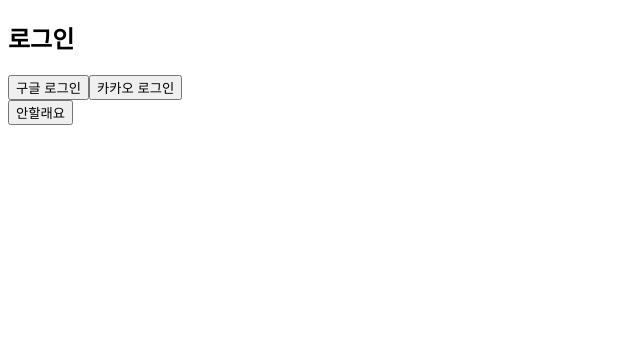
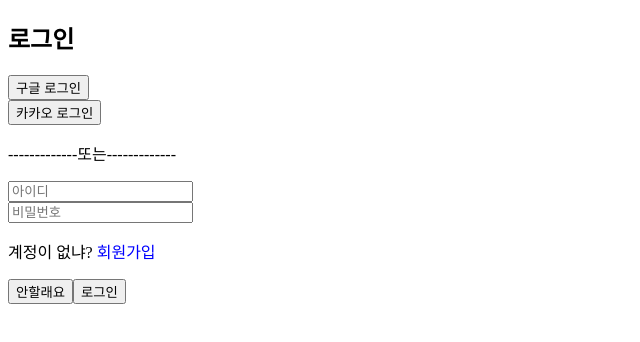
Before and after one commit to iam-home/ReviewCollection, a React (Vite) app: page /login in a window 1280 px wide. Shown: the top 342 px of the page, without its empty margins (0-640 px from the left). Built offline with nearby package versions, Linux system fonts and the light colour scheme; no server answers.

Commit message:
로그인은 아마 완성인 거 같음

```diff
--- a/src/LoginPage.tsx
+++ b/src/LoginPage.tsx
@@ -1,23 +1,62 @@
 import { useNavigate } from 'react-router-dom';
-import { signInWithGoogle, signInWithKakao } from './supabaseClient.ts';
+import { useState } from 'react'
+import { signInWithGoogle, signInWithKakao, signInWithEmail, signUpWithEmail } from './supabaseClient.ts';
 
 function Login() {
   const navigate = useNavigate();
+  const [signUp, setSignUp] = useState(false);
+  const [nickname, setNickname] = useState('');
+  const [password, setPassword] = useState('');
+
+  const handleLogin = async (whatUWant: boolean) => { // true: Sign In, false: Sign Up
+    const fullEmail = nickname.includes('@') ? nickname : `${nickname}@gmail.com`;
+    let isSuccess: boolean = false;
+    // 둘 중 하나 이상이 공백이면 빠꾸
+    if (whatUWant) { // Sign In
+      isSuccess = await signInWithEmail(fullEmail, password);
+    }
+    else if (!whatUWant) { // Sign Up
+      isSuccess = await signUpWithEmail(fullEmail, password);
+    }
+
+    if (isSuccess) navigate('/', { replace: true })
+  };
+
 
   return (
     <div>
 
-        <h2>로그인</h2>
+      { !signUp ? <h2>로그인</h2>
+      : <>
+        <h2>회원가입</h2>
+        <p>알아두기: 비밀번호 찾기 못함</p> {/* 이거를 그 동그라미 안에 느낌표 있는 거 있잖음 그거 눌렀을 때 보이게 하자 */}
+      </>
+      }
 
-        <button onClick={ signInWithGoogle }>구글 로그인</button>
-        <button onClick={ signInWithKakao }>카카오 로그인</button>
-        {/* 아이콘도 넣으면 이쁠 거 같음 */}
-        <br />
+        { !signUp &&
+        <>
+          <button onClick={ signInWithGoogle }>구글 로그인</button><br />
+          <button onClick={ signInWithKakao }>카카오 로그인</button>
+          {/* 아이콘도 넣으면 이쁠 거 같음 */}
+          <p>-------------또는-------------</p>
+        </>
+        }
+
+        <input type="text" placeholder="아이디" value={ nickname } onChange={(e) => setNickname(e.target.value)}/><br />
+        <input type="password" placeholder="비밀번호" value={ password } onChange={(e) => setPassword(e.target.value)}/><br />
+
+        { !signUp ?
+          <p>계정이 없냐? <a className='no-cursur' onClick={()=>{ setSignUp(true); }} style={{ cursor: 'pointer', color: 'blue' }}>회원가입</a></p>
+          : <p>마음이 바뀌었어요 <a className='no-cursur' onClick={()=>{ setSignUp(false); }} style={{ cursor: 'pointer', color: 'blue' }}>로그인</a></p>
+        }
+
+        <button onClick={()=>{ if (confirm('진짜 나감?')) navigate('/'); }}>안할래요</button>
+        { !signUp ? <button onClick={()=>{ handleLogin(true) }}>로그인</button> : <button onClick={()=>{ handleLogin(false) }} >회원가입</button> }
+
 
         {/* 비밀번호 찾기 */}
         {/* 최근에 사용한 수단 */}
 
-        <button onClick={()=>{ if (confirm('진짜 나감?')) navigate('/'); }}>안할래요</button>
 
     </div>
   );
--- a/src/MainPage.tsx
+++ b/src/MainPage.tsx
@@ -22,7 +22,7 @@ function MainPage() {
     return <div>로그인 정보 확인 중...</div>;
   }
 
-  const loginText = session?.user ? "마이페이지? 로그아웃? 다크모드? 설정?" : "로그인하셈";
+  // const loginText = session?.user ? "마이페이지? 로그아웃? 다크모드? 설정?" : "로그인하셈";
 
   const Logout = async () => {
   const { error } = await client.auth.signOut();
@@ -38,14 +38,15 @@ function MainPage() {
             <div className="logo">ReviewCollection</div>
             {/* 프로토타입 이름 */}
             <nav>
-
-                { session?.user && <p>{ session.user.email }의 라이브러리</p>}
-                {/* @gmail.com 까지 나오는 거 너무 길어. 아이디를 정하게 하든가, 아니면 해당 로그인 방식의 닉네임만 뜨게 하든가 */}
-
                 <ul className="nav-links">
                 <li><a onClick={()=> setIsSearch(!isSearch) }>{isSearch ? "검색" : "검색"}</a></li>
-                <li><a onClick={()=>{ session?.user ? console.log("멍청이") : navigate('/login'); }}>{ loginText }</a></li>
-                {/* 유저 있으면 dropdown 메뉴 만들어서 로그아웃, 유저페이지 뭐 그런 거 띄우게 하셈 */}
+                { session?.user
+                ? <li><a onClick={()=>{ session?.user && console.log("유저 있으면 dropdown 메뉴 만들어서 로그아웃, 유저페이지 뭐 그런 거 띄우게 하셈"); }}>{ session.user.email }의 라이브러리</a></li>
+                : <li><a onClick={()=>{ !session?.user && navigate('/login'); }}> (여기는 형광펜이나 포스트잇 같은 거로 가려둔 거처럼)의 라이브러리</a></li>
+                }
+                {/* @gmail.com 까지 나오는 거 너무 길어. 아이디를 정하게 하든가, 아니면 닉네임만 뜨게 하든가 */}
+
+                {/* <li><a onClick={()=>{ session?.user ? console.log("멍청이") : navigate('/login'); }}>{ loginText }</a></li> */}
                 </ul>
             </nav>
         </header>
--- a/src/WritePage.tsx
+++ b/src/WritePage.tsx
@@ -28,7 +28,7 @@ function WritePage() {
       <textarea placeholder="내용을 입력하세요..." rows={5} cols={40} />
       <br />
 
-      <button onClick={() => { if (confirm("진짜 취소함?")) navigate('/'); }}>취소</button> {/* 이거 또 뒤로가기 불편함 */}
+      <button onClick={() => { if (confirm("진짜 취소함?")) navigate('/', { replace: true }); }}>취소</button> {/* 이거 또 뒤로가기 불편함 */}
       <button onClick={()=>{ { isLogin ? <User/> : <NotUser/> }; }}>등록</button> {/* 작게 안내창? toast?을 띄우든하셈. alert보다는 나을겨 */} {/* navigate('/'); 이거 일단 뺐음 */}
 
       {/* 로그인 유저면 User, 비로그인 유저면 NotUser */}
@@ -50,4 +50,4 @@ const User = () => { // 로그인 유저 디비
   )
 }
 
-export default WritePage;
+export default WritePage; {/* 제목 내용 하나라도 공백이면 빠꾸 잊지말자 */}
--- a/src/supabaseClient.ts
+++ b/src/supabaseClient.ts
@@ -1,4 +1,5 @@
 import { createClient } from '@supabase/supabase-js';
+// import { href } from 'react-router-dom';
 
 const supabaseUrl = import.meta.env.VITE_SUPABASE_URL;
 const supabaseKey = import.meta.env.VITE_SUPABASE_ANON_KEY;
@@ -65,6 +66,61 @@ export const signInWithKakao = async () => {
   if (error) console.error('error: ', error.message);
 }
 
+export const signUpWithEmail = async (fullEmail: string, password: string) => {
+  try {
+    const { error } = await client.auth.signUp({
+      email: fullEmail,
+      password: password,
+    });
+    if (error) {
+      console.log("실패했지렁");
+      return false;
+    }
+
+    return true;
+
+  } catch (e) {
+    console.log("실패했지렁");
+    return false;
+  }
+}
+ // 얘들 diplay name이 없는데. nickname을 어떻게 써먹냐
+export const signInWithEmail = async (fullEmail: string, password: string) => {
+  try {
+    const { error } = await client.auth.signInWithPassword({
+      email: fullEmail,
+      password: password,
+    });
+    if (error) {
+      console.log("실패했지렁");
+      return false;
+    }
+
+    return true;
+
+  } catch (e) {
+    console.log("실패했지렁");
+    return false;
+  }
+}
+
+// async function dever() {
+//   try {
+//     const { data, error } = await client.auth.signInWithPassword({
+//     email: 'test@gmail.com',
+//     password: 'uiopui'
+//   });
+//   if (error) {
+//     console.error(error);
+//     return false;
+//   }
+//   return true;
+//   } catch (e) {
+//     console.error(e);
+//     return false;
+//   }
+// }
+
 // export const getUserInfo = async () => {
 //   const { data: { user }, error } = await client.auth.getUser();
 
```
Also changed, not shown: 2 other files (tests, documents, lock files or other folders).
